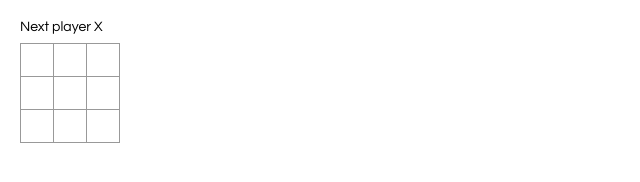
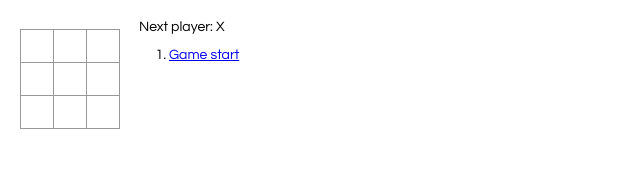
Before and after one commit to ChrisBarthol/react-tic-tac-toe, a React app: page / in a window 1280 px wide. Shown: the whole page, without its empty margins (0-640 px from the left). Built offline with nearby package versions, Linux system fonts and the light colour scheme.

Commit message:
TicTacToe

```diff
--- a/app/components/Board.js
+++ b/app/components/Board.js
@@ -2,12 +2,12 @@ import React, { Component } from 'react'
 import Square from './Square'
 
 class Board extends Component {
+
   renderSquare(i) {
-    return <Square />
+    return <Square value={this.props.squares[i]} onClick={() => this.props.onClick(i)} />;
   }
 
   render() {
-    const status = 'Next player X'
     return(
       <div>
         <div className="status">{status}</div>
--- a/app/components/Game.js
+++ b/app/components/Game.js
@@ -3,15 +3,94 @@ import Board from './Board'
 require('../styles/main.css')
 
 class Game extends Component {
+  constructor(){
+    super()
+    this.state={
+      history: [{
+        squares:Array(9).fill(null)
+      }],
+      xIsNext: true,
+      stepNumber: 0
+    }
+  }
+
+  calculateWinner(squares) {
+    const lines = [
+      [0, 1, 2],
+      [3, 4, 5],
+      [6, 7, 8],
+      [0, 3, 6],
+      [1, 4, 7],
+      [2, 5, 8],
+      [0, 4, 8],
+      [2, 4, 6],
+    ]
+    for (let i = 0; i < lines.length; i++) {
+      const [a, b, c] = lines[i]
+      if (squares[a] && squares[a] === squares[b] && squares[a] === squares[c]) {
+        return squares[a]
+      }
+    }
+    return null
+  }
+
+  handleClick(i) {
+    const history = this.state.history
+    const current = history[this.state.stepNumber]
+    const squares = current.squares.slice();
+    if (this.calculateWinner(squares) || squares[i]) {
+      return;
+    }
+    squares[i] = this.state.xIsNext ? 'X' : 'O'
+    this.setState({
+      history: history.concat([{
+        squares: squares
+      }]),
+      xIsNext: !this.state.xIsNext,
+      stepNumber: history.length,
+    })
+  }
+
+  jumpTo(step) {
+    this.setState({
+      stepNumber: step,
+      xIsNext: (step % 2) ? false : true,
+    })
+  }
+
   render(){
+    const history = this.state.history
+    const current = history[this.state.stepNumber]
+    const winner = this.calculateWinner(current.squares)
+
+    let status
+    if (winner) {
+      status = 'Winner: ' + winner
+    } else {
+      status = 'Next player: ' + (this.state.xIsNext ? 'X' : 'O')
+    }
+
+    const moves = history.map((step, move) => {
+      const desc = move ?
+        'Move #' + move :
+        'Game start'
+      return (
+        <li key={move}>
+          <a href="#" onClick={() => this.jumpTo(move)}>{desc}</a>
+        </li>
+      );``
+    });
+
     return (
       <div className="game">
         <div className="game-board">
-          <Board />
+          <Board
+            squares={current.squares}
+            onClick={(i) => this.handleClick(i)}/>
         </div>
         <div className="game-info">
-          <div>{/* status */}</div>
-          <ol>{/* TODO */}</ol>
+          <div>{status}</div>
+          <ol>{moves}</ol>
         </div>
       </div>
     )
--- a/app/components/Square.js
+++ b/app/components/Square.js
@@ -1,13 +1,11 @@
 import React, { Component } from 'react'
 
-class Square extends Component {
-  render(){
-    return(
-      <button className="square">
-        {/* TODO */}
-      </button>
-    )
-  }
+function Square(props) {
+  return (
+    <button className="square" onClick={() => props.onClick()}>
+      {props.value}
+    </button>
+  );
 }
 
 export default Square
--- a/webpack.config.js
+++ b/webpack.config.js
@@ -21,9 +21,7 @@ module.exports = {
       },
     ]
   },
-  plugins: [
-      new ExtractTextPlugin("app.css")
-  ],
+  plugins: [ExtractTextPluginConfig],
   devServer: {
     inline: true,
     port: 8081
```
Also changed, not shown: Readme.md, dist/index.html.
